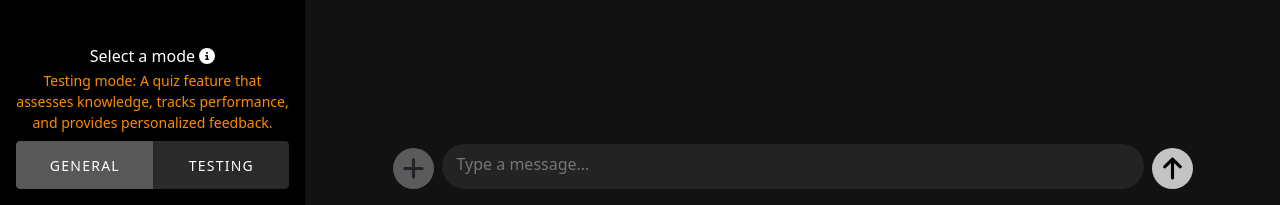
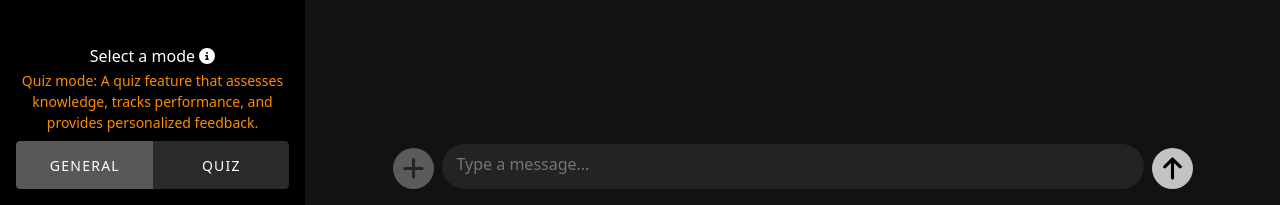
Before and after one commit to RealChoki/Owlie, a Vue app in the folder frontend/: page / in a window 1280 px wide. Both pictures are taken after a click on the icon 207 px from the left and 717 px from the top of the page. Shown: the part 595-800 px from the top of the page. Built offline with nearby package versions, Linux system fonts and the light colour scheme; no server answers.

Commit message:
testing to quiz
Co-authored-by: RealChoki <RealChoki@users.noreply.github.com>

```diff
--- a/frontend/src/components/BurgerMenu.vue
+++ b/frontend/src/components/BurgerMenu.vue
@@ -45,7 +45,7 @@
             <span class="module-name position-relative">
               {{ module }}
               <span
-                v-if="selectedMode === 'testing'"
+                v-if="selectedMode === 'quiz'"
                 class="test-mode-text text-secondary small position-absolute top-0 end-0"
               >
                 (Test)
@@ -70,7 +70,7 @@
         </h6>
       </div>
       <div v-if="showInfo" class="small mt-1 text-warning text-center">
-        Testing mode: A quiz feature that assesses knowledge, tracks
+        quiz mode: A quiz feature that assesses knowledge, tracks
         performance, and provides personalized feedback.
       </div>
 
@@ -91,9 +91,9 @@
             >General</v-btn
           >
           <v-btn
-            value="testing"
+            value="quiz"
             class="equal-width-btn"
-            >Testing</v-btn
+            >quiz</v-btn
           >
         </v-btn-toggle>
       </div>
@@ -209,7 +209,7 @@ async function selectModule(module: string) {
   }
 
   const moduleNameWithMode =
-    modeName === "testing" ? `${module} (Test)` : module;
+    modeName === "quiz" ? `${module} (Test)` : module;
   emit("moduleSelected", moduleNameWithMode);
 }
 
--- a/frontend/src/components/Sidebar.vue
+++ b/frontend/src/components/Sidebar.vue
@@ -45,7 +45,7 @@
             <span class="module-name position-relative">
               {{ module }}
               <span
-                v-if="selectedMode === 'testing'"
+                v-if="selectedMode === 'quiz'"
                 class="test-mode-text text-secondary small position-absolute top-0 end-0"
               >
                 (Test)
@@ -70,7 +70,7 @@
         </h6>
       </div>
       <div v-if="showInfo" class="small mt-1 text-warning text-center">
-        Testing mode: A quiz feature that assesses knowledge, tracks
+        Quiz mode: A quiz feature that assesses knowledge, tracks
         performance, and provides personalized feedback.
       </div>
 
@@ -91,9 +91,9 @@
             >General</v-btn
           >
           <v-btn
-            value="testing"
+            value="quiz"
             class="equal-width-btn"
-            >Testing</v-btn
+            >Quiz</v-btn
           >
         </v-btn-toggle>
       </div>
@@ -201,7 +201,7 @@ async function selectModule(module: string) {
 
 
   const moduleNameWithMode =
-    modeName === "testing" ? `${module} (Test)` : module;
+    modeName === "quiz" ? `${module} (Test)` : module;
   emit("moduleSelected", moduleNameWithMode);
 }
 
```
Also changed, not shown: 1 other file (tests, documents, lock files or other folders).
